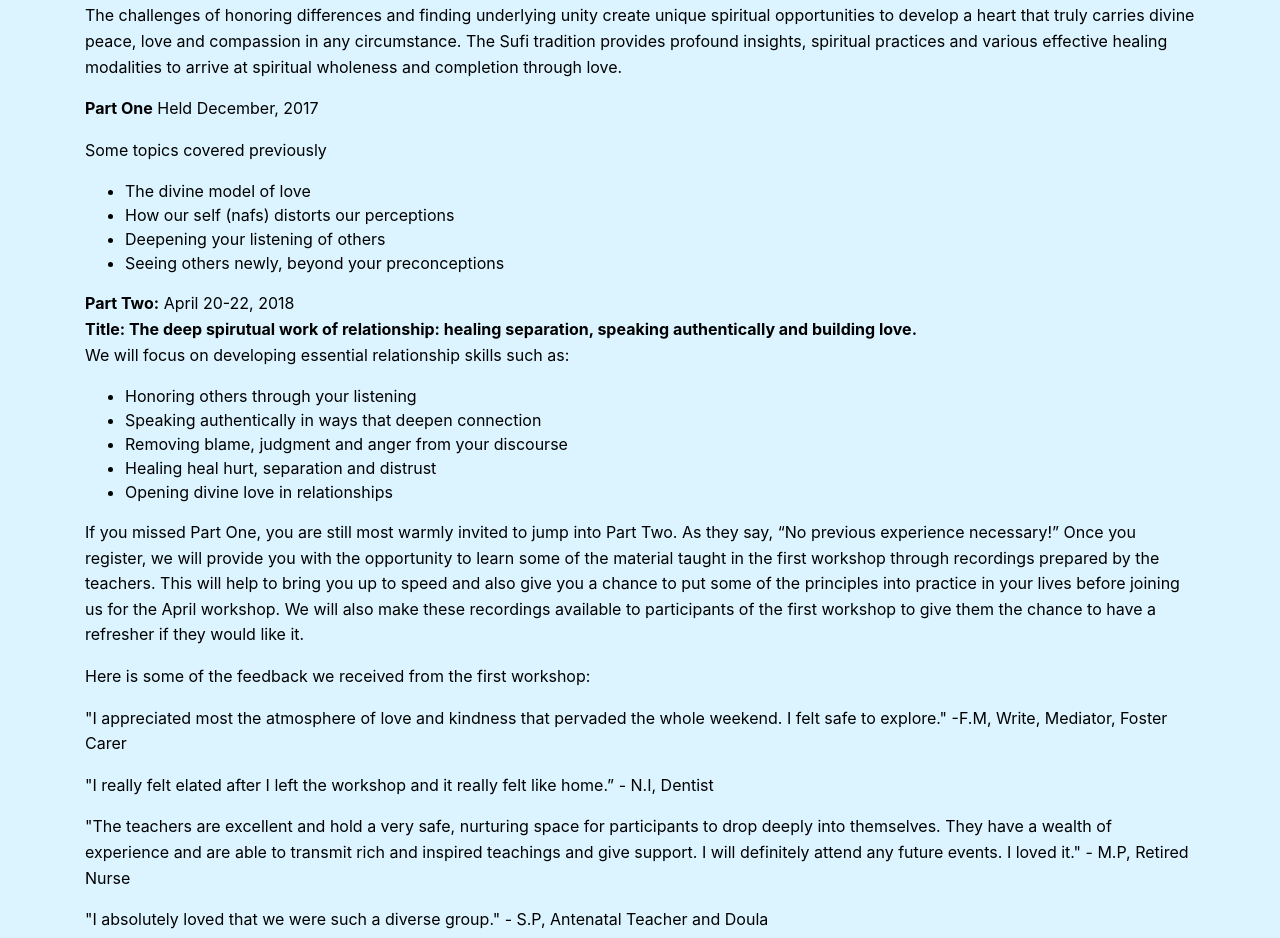
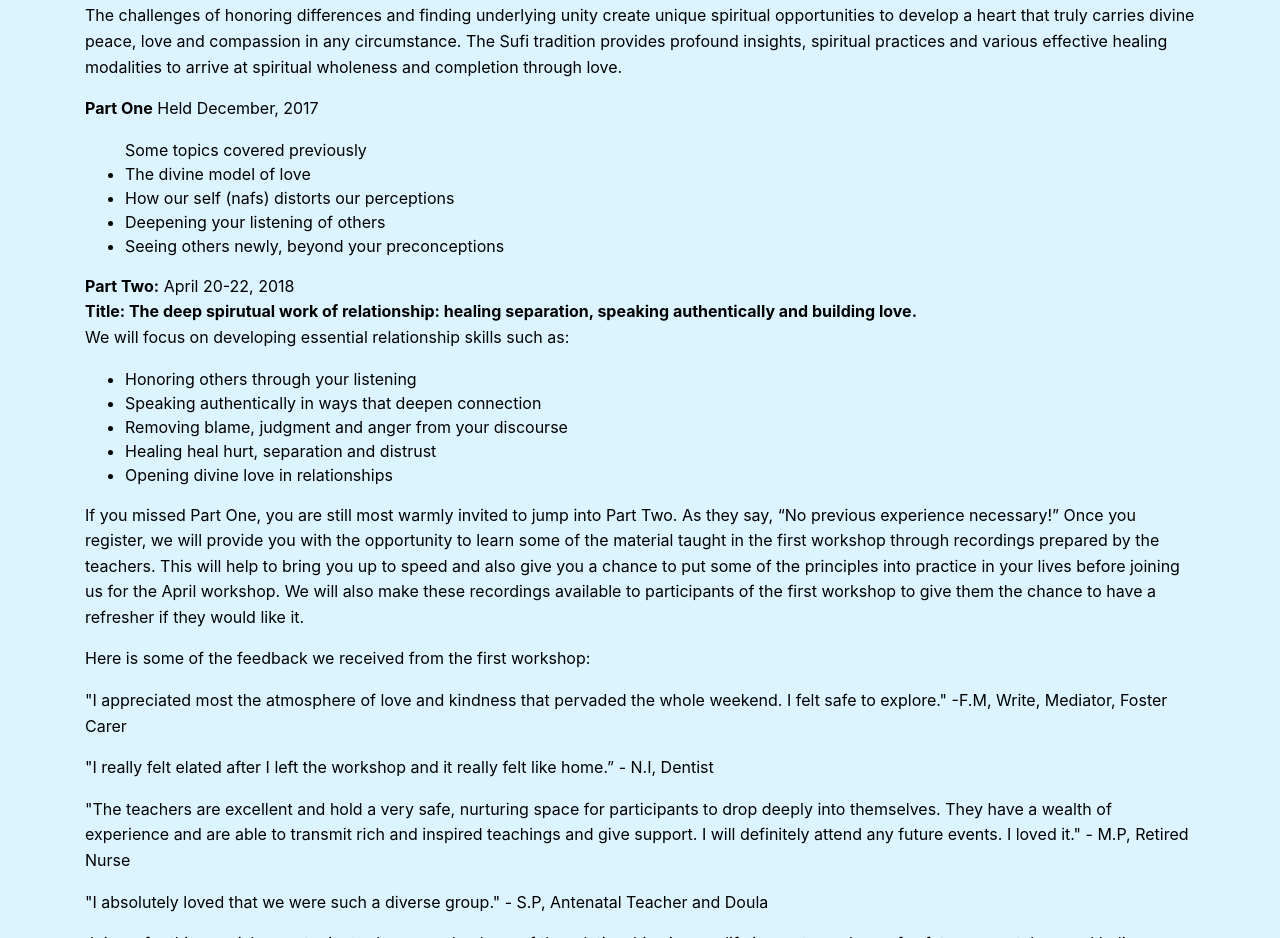
Before and after one commit to sufihealinguk/sufihealinguk.github.io, a website with bundled scripts: page index.html in a window 1280 px wide. Shown: the part 1283-2221 px from the top of the page. Built offline with nearby package versions, Linux system fonts and the light colour scheme.

Commit message:
Update index.html

```diff
--- a/index.html
+++ b/index.html
@@ -102,8 +102,8 @@
 	    various effective healing modalities to arrive at
 	    spiritual wholeness and completion through love.</p>
 		  <p><b>Part One</b> Held December, 2017<br />
-		  <p>Some topics covered previously
-		  <ul style="list-style-type:disc">
+		  <p>
+		  <ul style="list-style-type:disc">Some topics covered previously
 			  <li>The divine model of love</li>
 			  <li>How our self (nafs) distorts our perceptions</li>
 			  <li>Deepening your listening of others</li>
```
